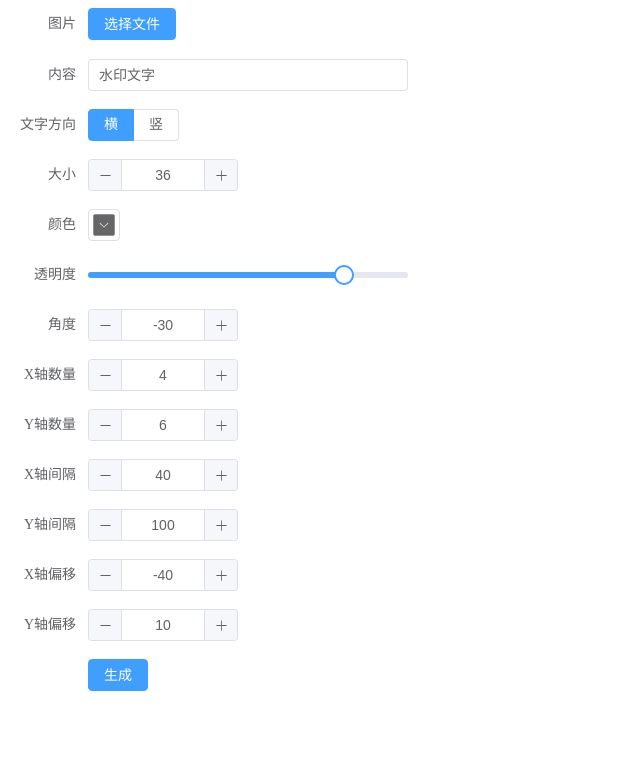
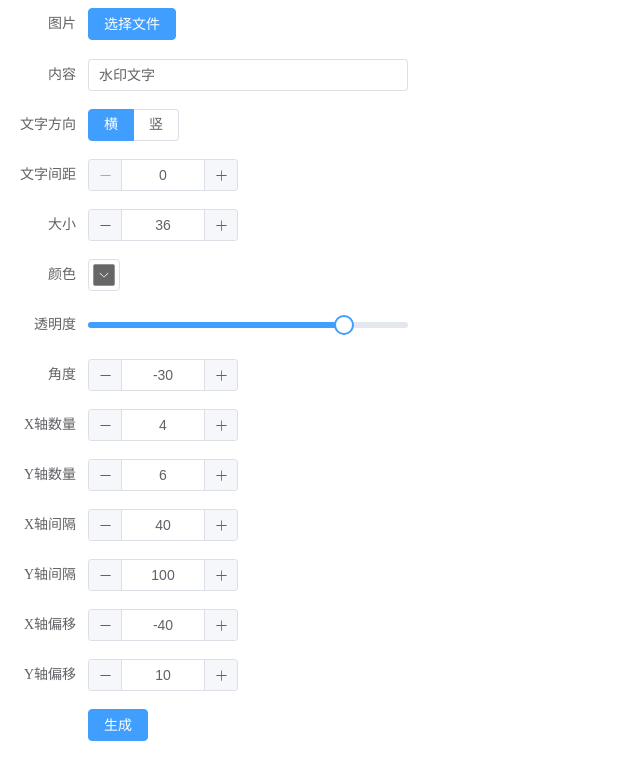
Before and after one commit to edtam/img-watermark, a Vue app: page / in a window 1280 px wide. Shown: the top 780 px of the page, without its empty margins (0-640 px from the left). Built offline with nearby package versions, Linux system fonts and the light colour scheme.

Commit message:
增加字间距配置

```diff
--- a/src/pages/Watermark.vue
+++ b/src/pages/Watermark.vue
@@ -21,6 +21,7 @@ function handleExceed(files) {
 const config = reactive({
   content: '水印文字',
   vertical: false,
+  spacing: 0,
   size: 36,
   color: '#666666',
   opacity: 0.8,
@@ -39,7 +40,9 @@ const offsetYVal = computed(() => `${config.offsetY}px`)
 const rotateVal = computed(() => `${config.rotate}deg`)
 const sizeVal = computed(() => `${config.size}px`)
 const colStyle = computed(() => ({
-  width: config.vertical ? `${config.size}px` : 'auto',
+  width: config.vertical ? `${config.size}px` : '',
+  letterSpacing: config.vertical ? '' : `${config.spacing}px`,
+  lineHeight: config.vertical ? `calc(${config.size + config.spacing}px)` : '',
 }))
 
 // 生成
@@ -106,6 +109,9 @@ async function generate() {
             <el-radio-button :label="false">横</el-radio-button>
             <el-radio-button :label="true">竖</el-radio-button>
           </el-radio-group>
+        </el-form-item>
+        <el-form-item label="文字间距">
+          <el-input-number :min="0" v-model="config.spacing" />
         </el-form-item>
         <el-form-item label="大小">
           <el-input-number :min="0" :step="2" v-model="config.size" />
@@ -217,6 +223,7 @@ async function generate() {
   white-space: normal;
   margin-right: v-bind(gapXVal);
   margin-bottom: v-bind(gapYVal);
+  line-height: 1;
   transform: rotate(v-bind(rotateVal));
 }
 .result {
```
